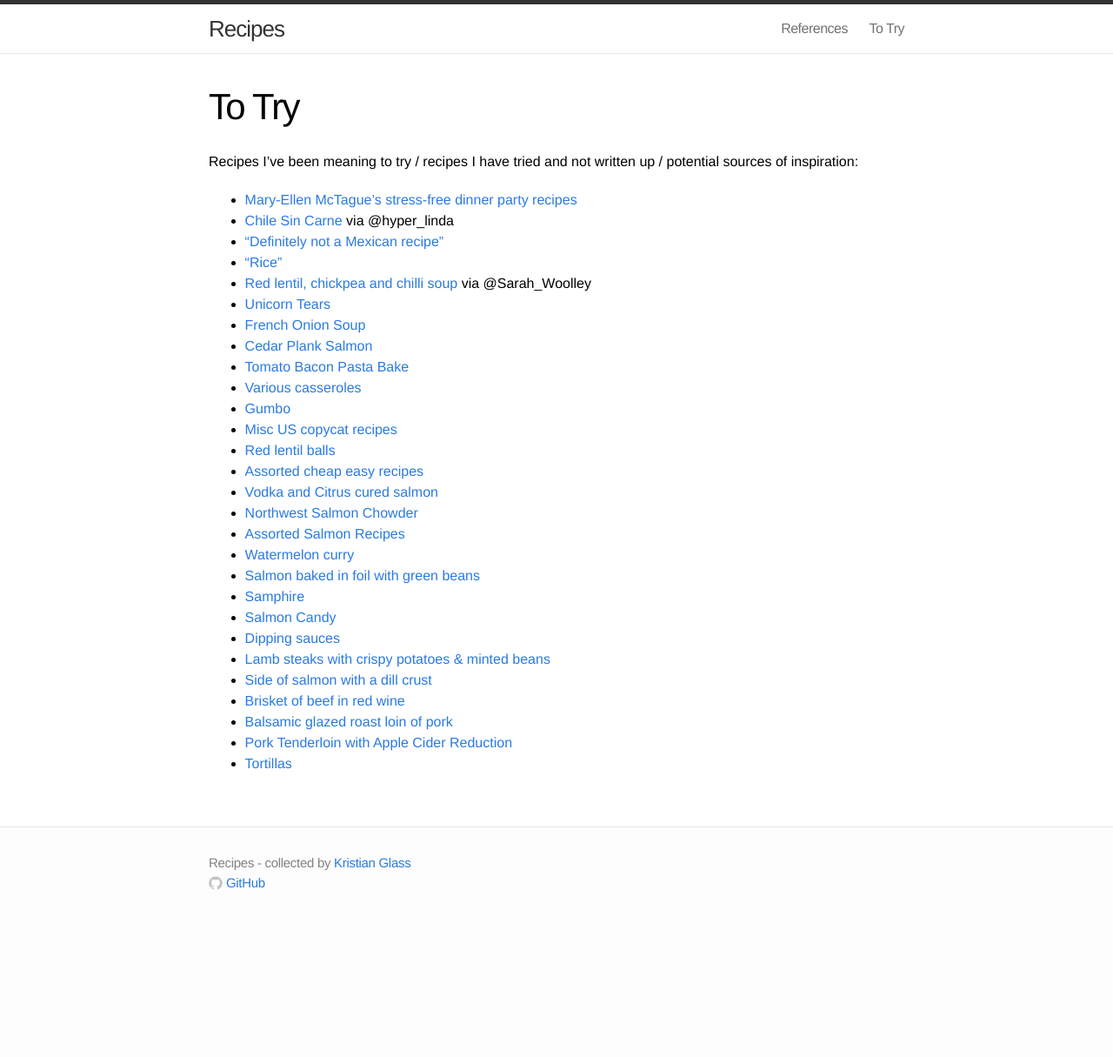
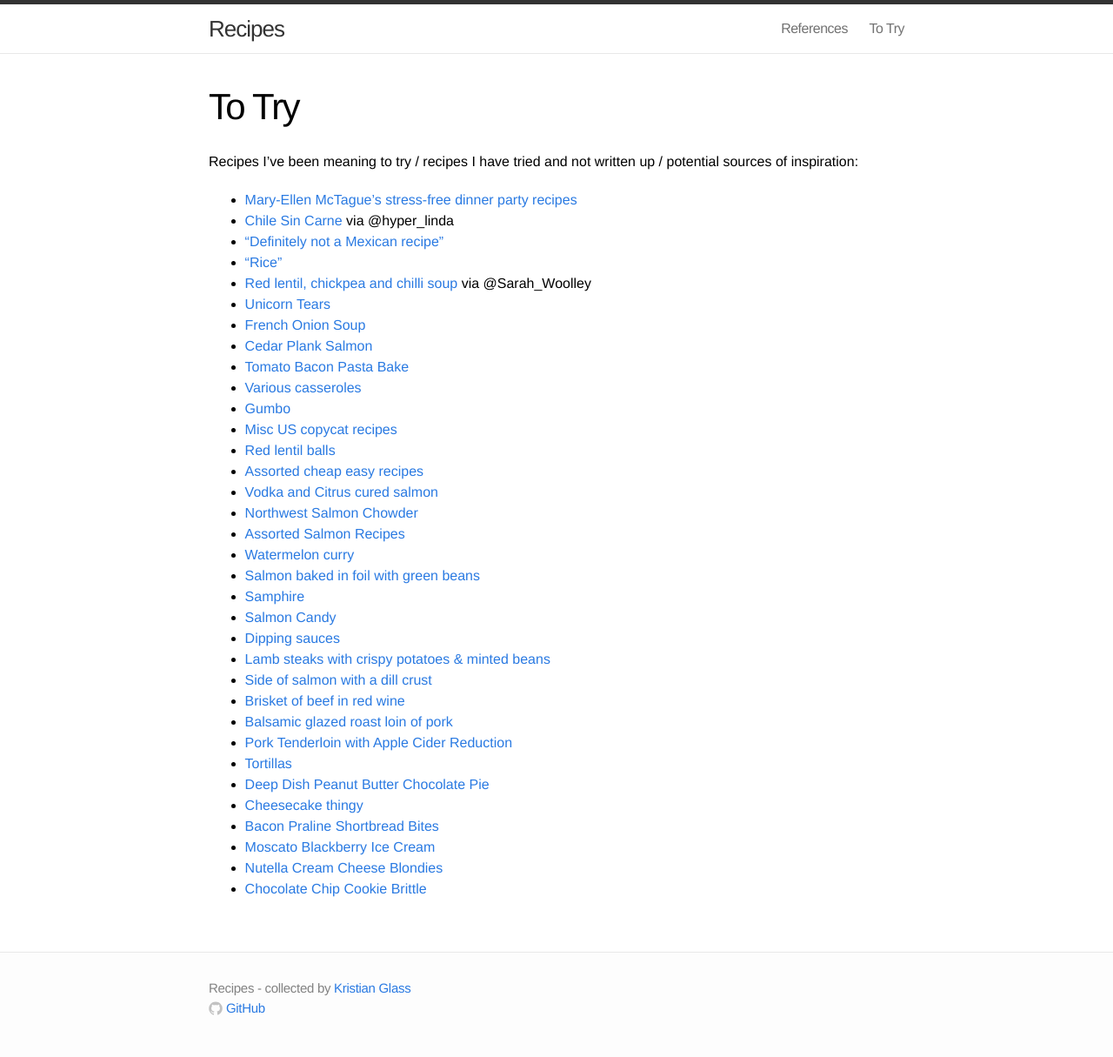
Before and after one commit to doismellburning/recipes, a Jekyll site: the page built from www/to-try.md, in a window 1280 px wide. Shown: the whole page at 87% size. Built offline with Jekyll 4.4.1, drawn with Linux system fonts in a browser that asks for light colours; before the commit the page ends 1071 px from its top, so only the background shows below that.

Commit message:
More recipies

```diff
--- a/www/to-try.md
+++ b/www/to-try.md
@@ -33,3 +33,9 @@ Recipes I've been meaning to try / recipes I have tried and not written up / pot
 * [Balsamic glazed roast loin of pork](https://boycancook.wordpress.com/2013/06/21/balsamic-glazed-roast-loin-of-pork/)
 * [Pork Tenderloin with Apple Cider Reduction](http://www.foodnetwork.com/recipes/aida-mollenkamp/pork-tenderloin-with-apple-cider-reduction-recipe.html)
 * [Tortillas](http://www.seriouseats.com/recipes/2015/05/soft-chewy-flour-tortillas-recipe.html)
+* [Deep Dish Peanut Butter Chocolate Pie](http://sugarspunrun.com/deep-dish-peanut-butter-chocolate-pie/)
+* [Cheesecake thingy](http://sugarspunrun.com/brownie-bottom-strawberry-white-chocolate-cheesecake)
+* [Bacon Praline Shortbread Bites](http://sugarspunrun.com/bacon-praline-shortbread-bites)
+* [Moscato Blackberry Ice Cream](http://sugarspunrun.com/moscato-blackberry-ice-cream)
+* [Nutella Cream Cheese Blondies](http://sugarspunrun.com/nutella-cream-cheese-blondie-bars)
+* [Chocolate Chip Cookie Brittle](http://sugarspunrun.com/chewy-chocolate-chip-cookie-brittle)
```
